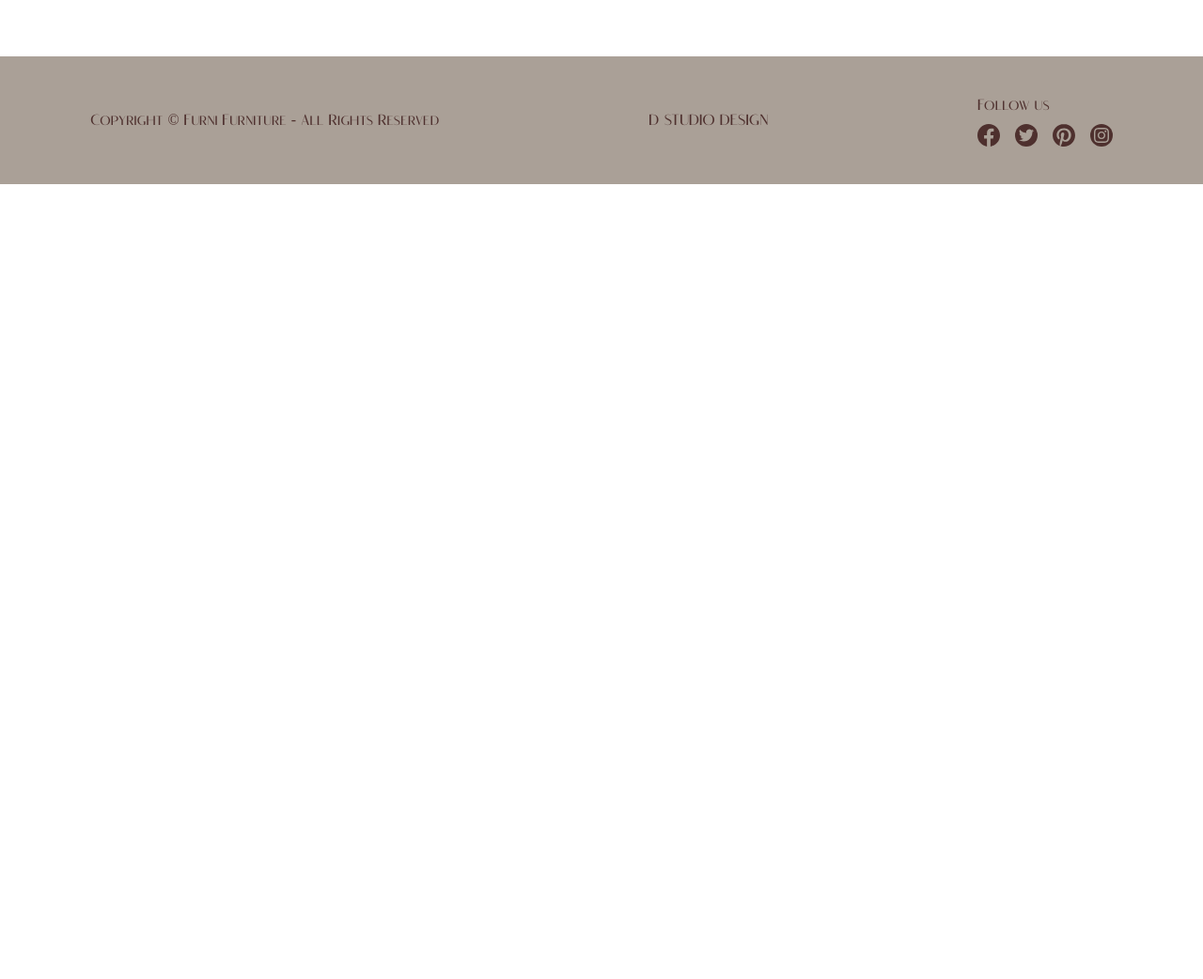
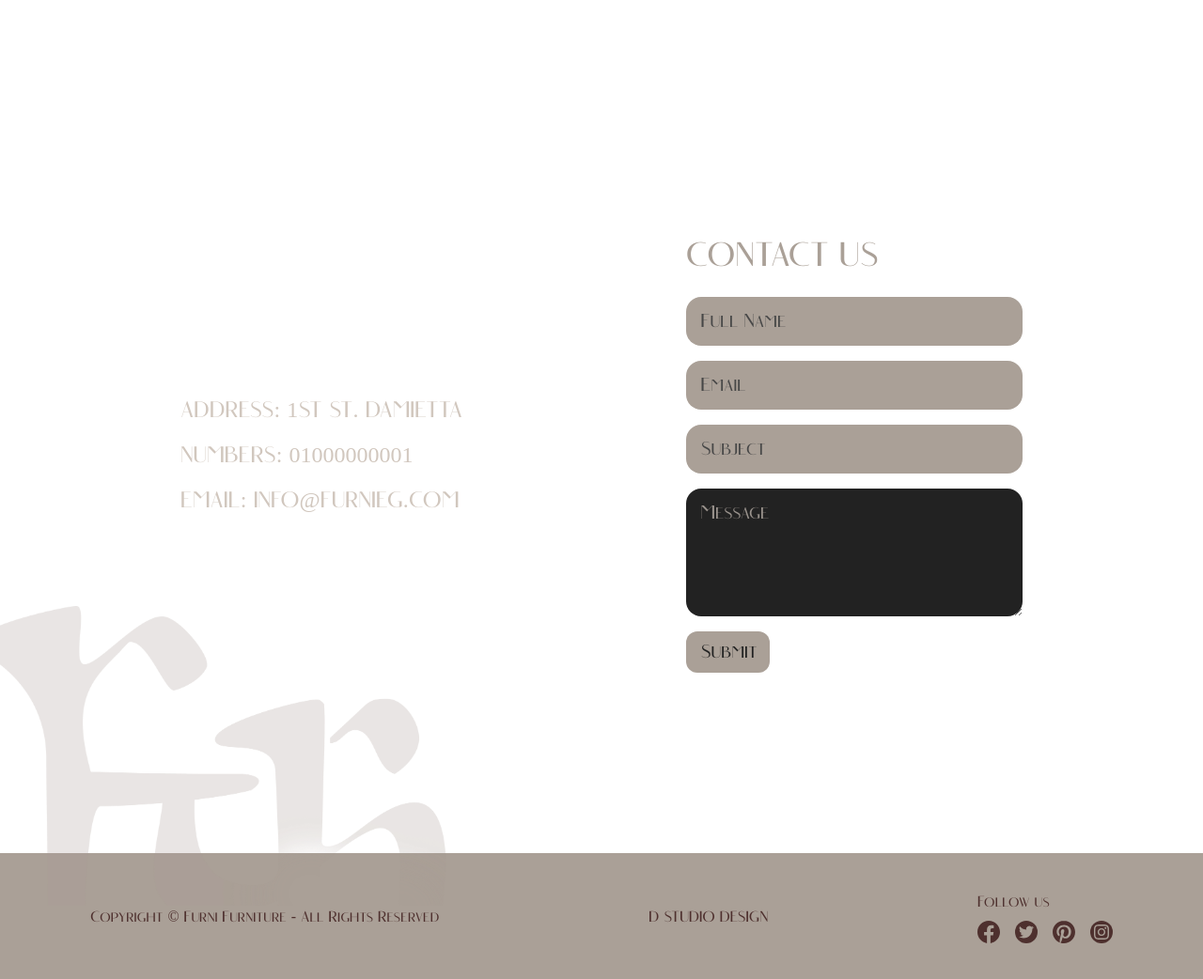
Before and after one commit to ProgaPanda/furni, a website built with Vite: page index.html in a window 1280 px wide. Shown: the part 2184-3226 px from the top of the page at 94% size. Before the commit the page ends 2380 px from the top, so only its background shows below. Built offline with nearby package versions, Linux system fonts and the light colour scheme; files whose address does not match are found by name.

Commit message:
add contact section

```diff
--- a/index.html
+++ b/index.html
@@ -95,6 +95,37 @@
     </div>
   </section>
 
+
+  <section id="contact"
+    class="flex flex-col lg:flex-row relative justify-between items-center px-10 py-48 text-xl bg-cover lg:px-48 bg-texture text-[#d1c7be] uppercase">
+    <div class="mb-10 space-y-4 text-2xl lg:mb-0">
+      <p>Address: <a href="google.com" target="_blank">1st st. Damietta</a></p>
+      <p>Numbers: <a href="tel:01000000001">01000000001</a></p>
+      <p>Email: <a href="mailto:info@furnieg.com">info@furnieg.com</a></p>
+    </div>
+    <div class="lg:w-[40%]">
+      <p class="mb-6 text-4xl text-[#aaa097]">Contact Us</p>
+      <form class="flex flex-col space-y-4" action="#">
+        <input type="text" name="name" placeholder="Full Name"
+          class="px-4 py-3 bg-[#aaa097] text-[#222222] placeholder-[#474747] rounded-2xl ">
+        <input type=" text" name="email" placeholder="Email"
+          class="px-4 py-3 bg-[#aaa097] text-[#222222] placeholder-[#474747] rounded-2xl ">
+        <input type=" text" name="subject" placeholder="Subject"
+          class="px-4 py-3 bg-[#aaa097] text-[#222222] placeholder-[#474747] rounded-2xl ">
+        <textarea rows="4" name="message" placeholder="Message"
+          class="px-4 py-3 bg-[#222222] text-[#d1c7be] placeholder-[#99928c] rounded-2xl "></textarea>
+
+        <button class="px-4 py-2 bg-[#aaa097] text-[#222222] lg:w-[25%] rounded-xl ">
+          Submit
+        </button>
+
+      </form>
+    </div>
+
+    <img class="absolute left-0 w-[36rem] -bottom-14" src="assets/img/logo-overlay.png">
+  </section>
+
+
   <footer
     class="px-12 lg:px-24 py-10 space-y-5 lg:space-y-0 text-[#4e302e] flex flex-col items-center text-center lg:text-left lg:flex-row lg:justify-between w-full bg-[#aaa097]">
     <div>
```
Also changed, not shown: assets/img/diningg.png (deleted), assets/img/logo-overlay.png (added), assets/img/sofassss.png (deleted).
